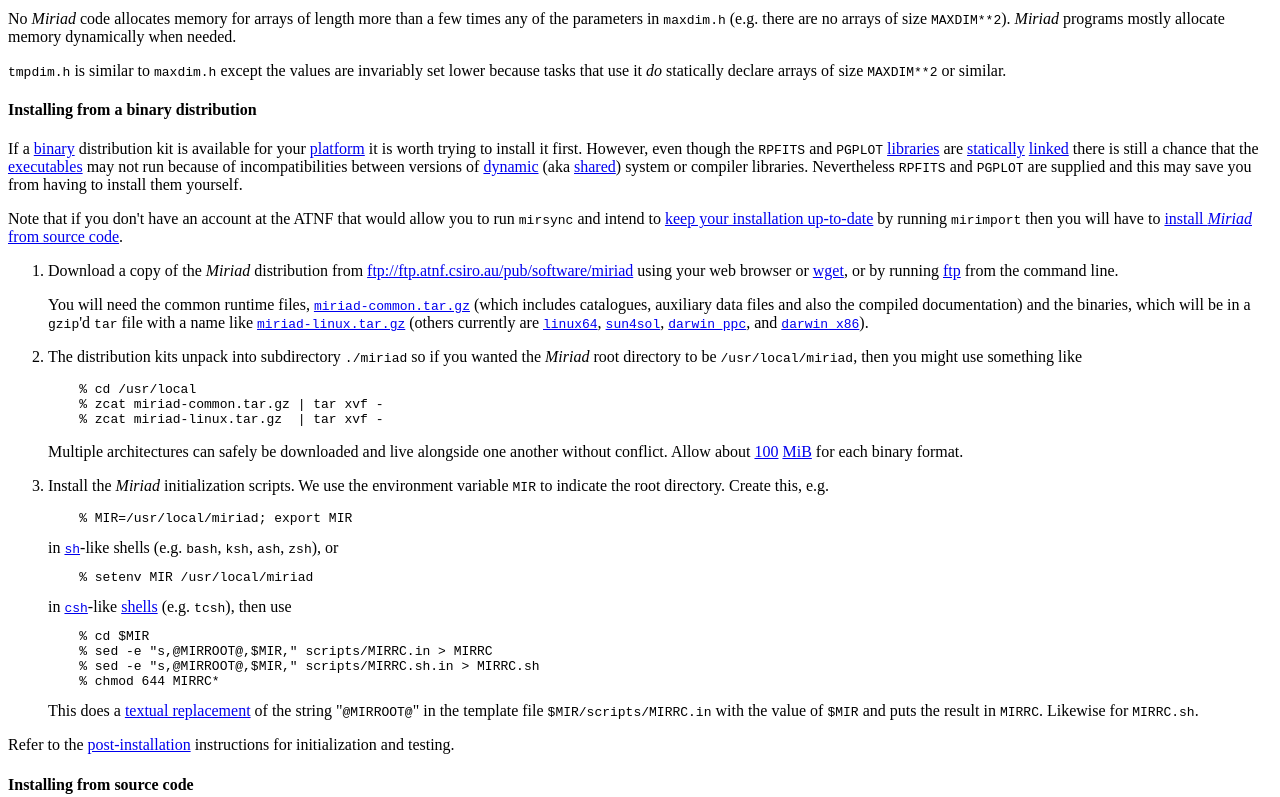
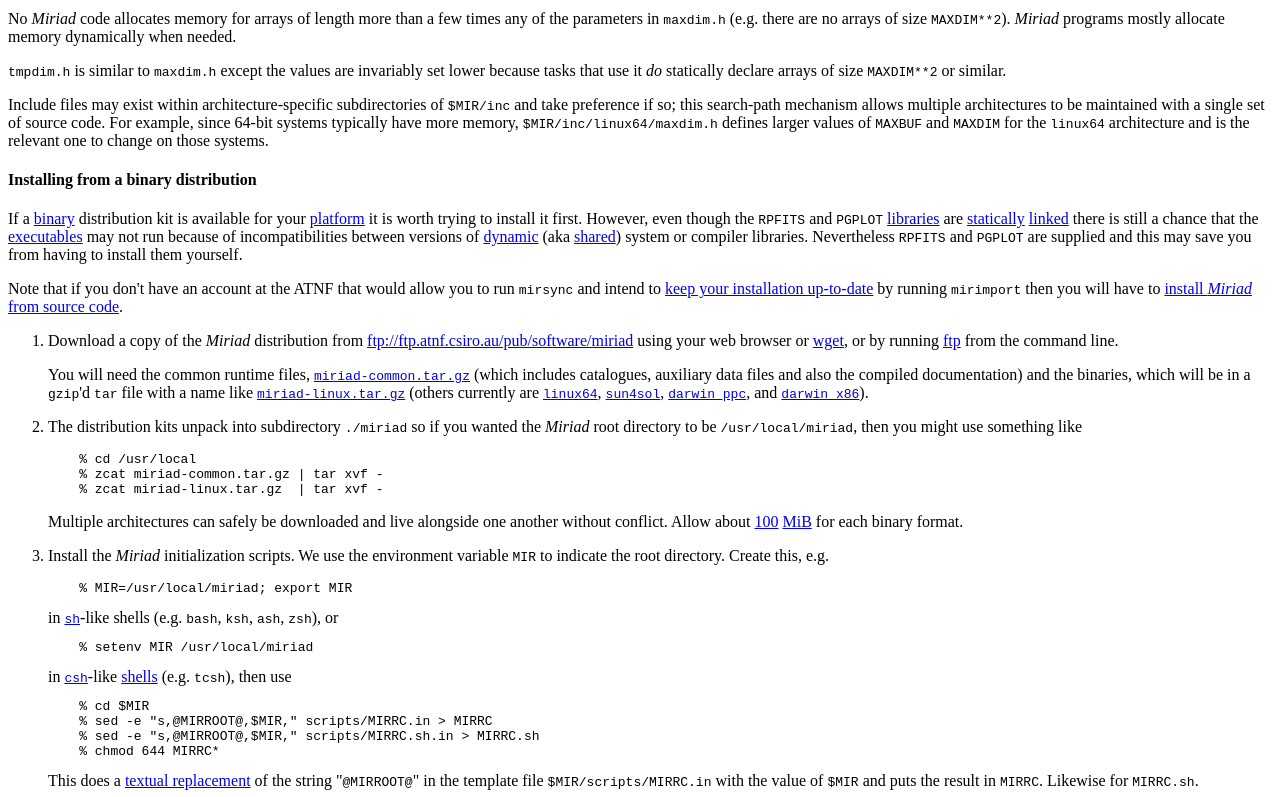
Before and after one commit to csiro/miriad, a plain HTML site: page INSTALL.html in a window 1280 px wide. Shown: the part 1443-2240 px from the top of the page. Drawn offline with Linux system fonts and the light colour scheme.

Commit message:
Added a paragraph describing architecture-specific header files, specifically maxdim.h.

```diff
--- a/INSTALL.html
+++ b/INSTALL.html
@@ -241,6 +241,16 @@ memory dynamically when needed.
 <code>tmpdim.h</code> is similar to <code>maxdim.h</code> except the values
 are invariably set lower because tasks that use it <em>do</em> statically
 declare arrays of size <code>MAXDIM**2</code> or similar.
+</p>
+
+<p>
+Include files may exist within architecture-specific subdirectories of
+<code>$MIR/inc</code> and take preference if so; this search-path mechanism
+allows multiple architectures to be maintained with a single set of source
+code.  For example, since 64-bit systems typically have more memory,
+<code>$MIR/inc/linux64/maxdim.h</code> defines larger values of
+<code>MAXBUF</code> and <code>MAXDIM</code> for the <code>linux64</code>
+architecture and is the relevant one to change on those systems.
 </p>
 
 <a name="binary"><h4>Installing from a binary distribution</h4>
@@ -1386,5 +1396,5 @@ referred to as <code>$MIRARCHD</code>), where <code>$MIRARCH</code> is the
 <hr>
 
 <p>
-<small>$Id: INSTALL.html,v 1.8 2007/02/13 04:08:31 cal103 Exp $</small>
+<small>$Id: INSTALL.html,v 1.9 2007/03/29 00:14:44 cal103 Exp $</small>
 </p>
```
